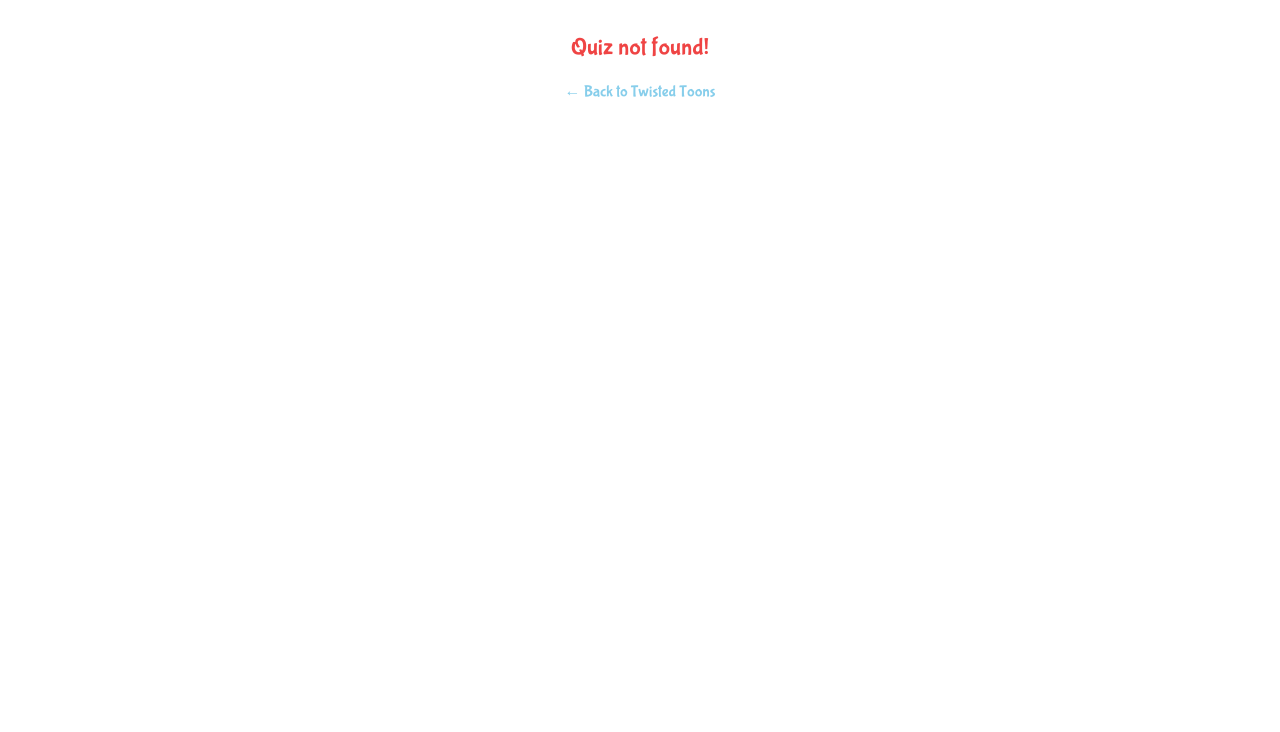
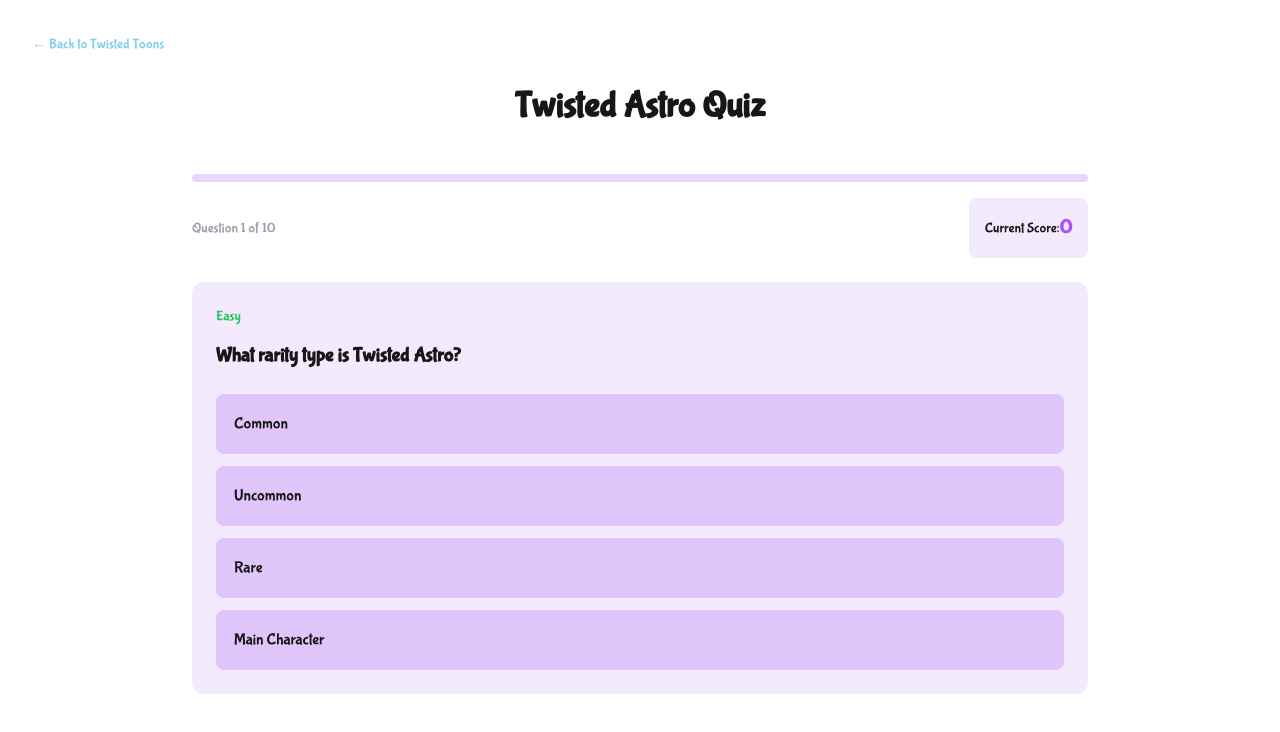
Before and after one commit to guntarion/quiz-asya, a Next.js app: page /twisted-toons/twisted-astro-quiz in a window 1280 px wide. Before the commit this address had no page. Shown: the top 732 px of the page. Built offline with nearby package versions, Linux system fonts and the light colour scheme.

Commit message:
Twisted Brightney and Astro

```diff
--- a/src/app/twisted-toons/page.tsx
+++ b/src/app/twisted-toons/page.tsx
@@ -22,6 +22,16 @@
     id: 'twisted-stats-quiz',
     title: 'Twisted Toons: Stats & Characteristics Quiz',
     description: 'How well do you know the unique traits of each Twisted Toon?',
+  },
+  {
+    id: 'twisted-brightney-quiz',
+    title: 'Twisted Brightney Quiz',
+    description: "Twisted Brightney's appearance, abilities, and characteristics",
+  },
+  {
+    id: 'twisted-astro-quiz',
+    title: 'Twisted Astro Quiz',
+    description: "Twisted Astro's appearance, abilities, and characteristics",
   },
 ];
 
--- a/src/data/quizzes/twistedtoons.ts
+++ b/src/data/quizzes/twistedtoons.ts
@@ -342,4 +342,173 @@
       },
     ],
   },
+  'twisted-brightney-quiz': {
+    id: 'twisted-brightney-quiz',
+    title: 'Twisted Brightney Quiz',
+
+    questions: [
+      {
+        id: 1,
+        question: 'What rarity type is Twisted Brightney?',
+        options: ['Common', 'Uncommon', 'Rare', 'Main Character'],
+        correctAnswer: 'Uncommon',
+        difficulty: 'easy',
+      },
+      {
+        id: 2,
+        question: "What is Twisted Brightney's special ability?",
+        options: [
+          'She causes immediate Blackouts',
+          'She steals Tapes from players',
+          'She re-rolls the blackout chance if one does not occur',
+          'She decreases player movement speed',
+        ],
+        correctAnswer: 'She re-rolls the blackout chance if one does not occur',
+        difficulty: 'medium',
+      },
+      {
+        id: 3,
+        question: 'What color light does Twisted Brightney emit?',
+        options: ['White', 'Blue', 'Yellow', 'Red'],
+        correctAnswer: 'Red',
+        difficulty: 'easy',
+      },
+      {
+        id: 4,
+        question: "What is Twisted Brightney's attention span rating?",
+        options: ['Below-Average', 'Average', 'Above-Average', 'High'],
+        correctAnswer: 'Above-Average',
+        difficulty: 'medium',
+      },
+      {
+        id: 5,
+        question: "What Trinket do you receive for 100% completion of Twisted Brightney's Research?",
+        options: ['Dog Plush', 'Spare Bulb', 'Pink Bow', 'Feather Duster'],
+        correctAnswer: 'Spare Bulb',
+        difficulty: 'hard',
+      },
+      {
+        id: 6,
+        question: 'What happens when Twisted Brightney stops roaming or loses sight of a Toon?',
+        options: ['She shakes her head', 'She flickers her light', 'She runs faster', 'She makes a loud noise'],
+        correctAnswer: 'She shakes her head',
+        difficulty: 'hard',
+      },
+      {
+        id: 7,
+        question: 'What sound plays if Twisted Brightney causes a Blackout?',
+        options: ['A siren', 'A lamp switch switching followed by a short circuit', 'Glass breaking', 'An explosion'],
+        correctAnswer: 'A lamp switch switching followed by a short circuit',
+        difficulty: 'hard',
+      },
+      {
+        id: 8,
+        question: "Which of Twisted Brightney's arms is covered with Ichor?",
+        options: ['Both arms', 'Right arm', 'Left arm', 'Neither arm'],
+        correctAnswer: 'Left arm',
+        difficulty: 'medium',
+      },
+      {
+        id: 9,
+        question: "What is unique about Twisted Brightney's appearance in Roleplaying Mode?",
+        options: ['She has a different color', "She doesn't give off the red glow", 'She appears smaller', 'She has no Ichor'],
+        correctAnswer: "She doesn't give off the red glow",
+        difficulty: 'hard',
+      },
+      {
+        id: 10,
+        question: 'Which other Twisted also emits light like Twisted Brightney?',
+        options: ['Twisted Vee', 'Twisted Rodger', 'Twisted Rudie', 'Twisted Dandy'],
+        correctAnswer: 'Twisted Rudie',
+        difficulty: 'medium',
+      },
+    ],
+  },
+  'twisted-astro-quiz': {
+    id: 'twisted-astro-quiz',
+    title: 'Twisted Astro Quiz',
+
+    questions: [
+      {
+        id: 1,
+        question: 'What rarity type is Twisted Astro?',
+        options: ['Common', 'Uncommon', 'Rare', 'Main Character'],
+        correctAnswer: 'Main Character',
+        difficulty: 'easy',
+      },
+      {
+        id: 2,
+        question: 'What happens when Twisted Astro is alerted by a missed Skill Check?',
+        options: [
+          'He increases machine progress',
+          'He immediately attacks the player',
+          'He regresses machine progress',
+          'He teleports to the machine',
+        ],
+        correctAnswer: 'He regresses machine progress',
+        difficulty: 'medium',
+      },
+      {
+        id: 3,
+        question: 'What debuff does Twisted Astro give to Toons being chased by him?',
+        options: ['Confused III', 'Slow II', 'Tired III', 'Stunned I'],
+        correctAnswer: 'Tired III',
+        difficulty: 'medium',
+      },
+      {
+        id: 4,
+        question: 'By how much does the Tired III debuff reduce Stamina Regeneration?',
+        options: ['25%', '50%', '75%', '100%'],
+        correctAnswer: '75%',
+        difficulty: 'hard',
+      },
+      {
+        id: 5,
+        question: "What Trinket do you receive for 100% completion of Twisted Astro's Research?",
+        options: ['Night Cap', 'Spare Bulb', 'Water Cooler', 'Magnifying Glass'],
+        correctAnswer: 'Night Cap',
+        difficulty: 'hard',
+      },
+      {
+        id: 6,
+        question: 'How many arms does Twisted Astro have?',
+        options: ['2', '3', '4', '6'],
+        correctAnswer: '4',
+        difficulty: 'medium',
+      },
+      {
+        id: 7,
+        question: 'What was changed about Twisted Astro in the 0.4.0 Update?',
+        options: ['His appearance', 'His ability', 'His speed', 'His detection range'],
+        correctAnswer: 'His speed',
+        difficulty: 'hard',
+      },
+      {
+        id: 8,
+        question: "What is unique about Twisted Astro's footsteps compared to other Main Character Twisteds?",
+        options: ['They are louder', 'They are quieter', 'They make metallic sounds', 'They leave Ichor marks'],
+        correctAnswer: 'They are quieter',
+        difficulty: 'medium',
+      },
+      {
+        id: 9,
+        question: "What happens to the tip of Twisted Astro's nightcap when idle?",
+        options: ['It glows', 'It droops', 'It twitches every few seconds', 'It changes color'],
+        correctAnswer: 'It twitches every few seconds',
+        difficulty: 'hard',
+      },
+      {
+        id: 10,
+        question: 'Which of these features does NOT apply to Twisted Astro?',
+        options: [
+          'He appears to be crying Ichor on one side of his face',
+          'He leaves Ichor footprints when walking',
+          'He has four arms',
+          'His nightcap is larger than his Toon counterpart',
+        ],
+        correctAnswer: 'He leaves Ichor footprints when walking',
+        difficulty: 'hard',
+      },
+    ],
+  },
 };
```
